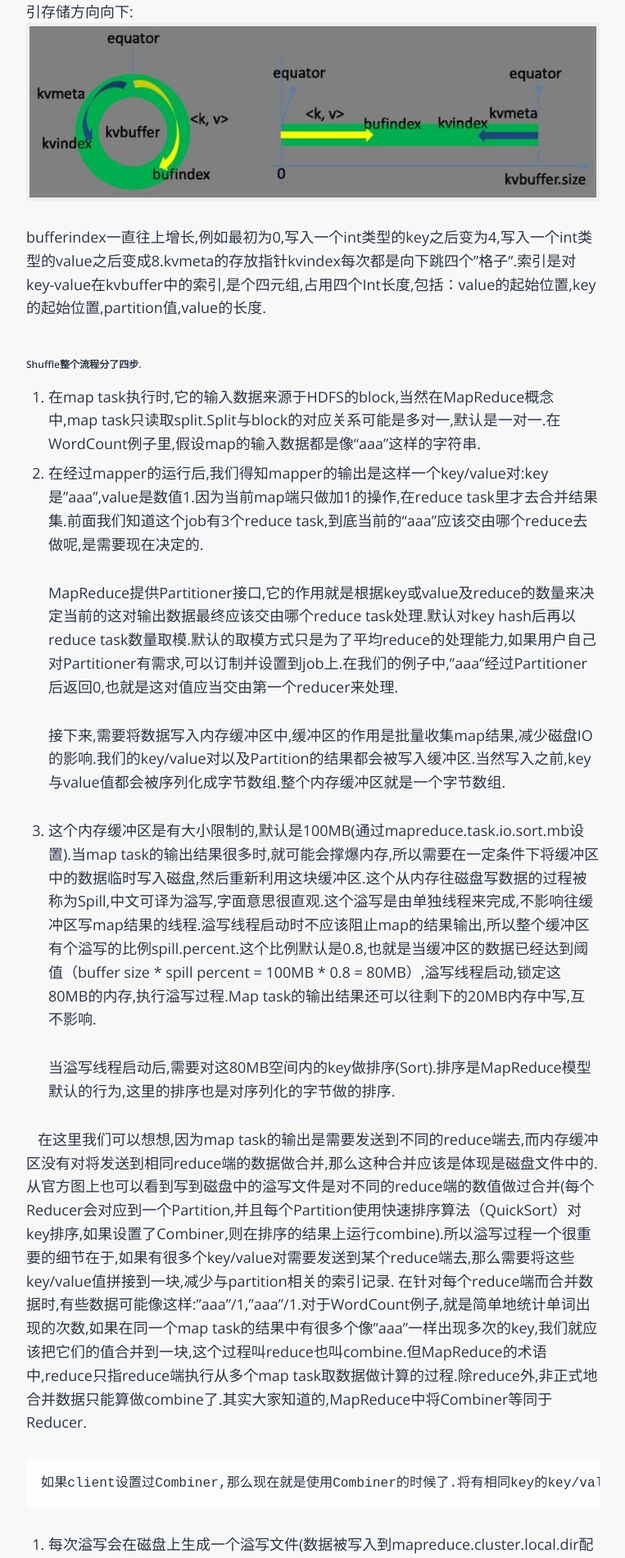
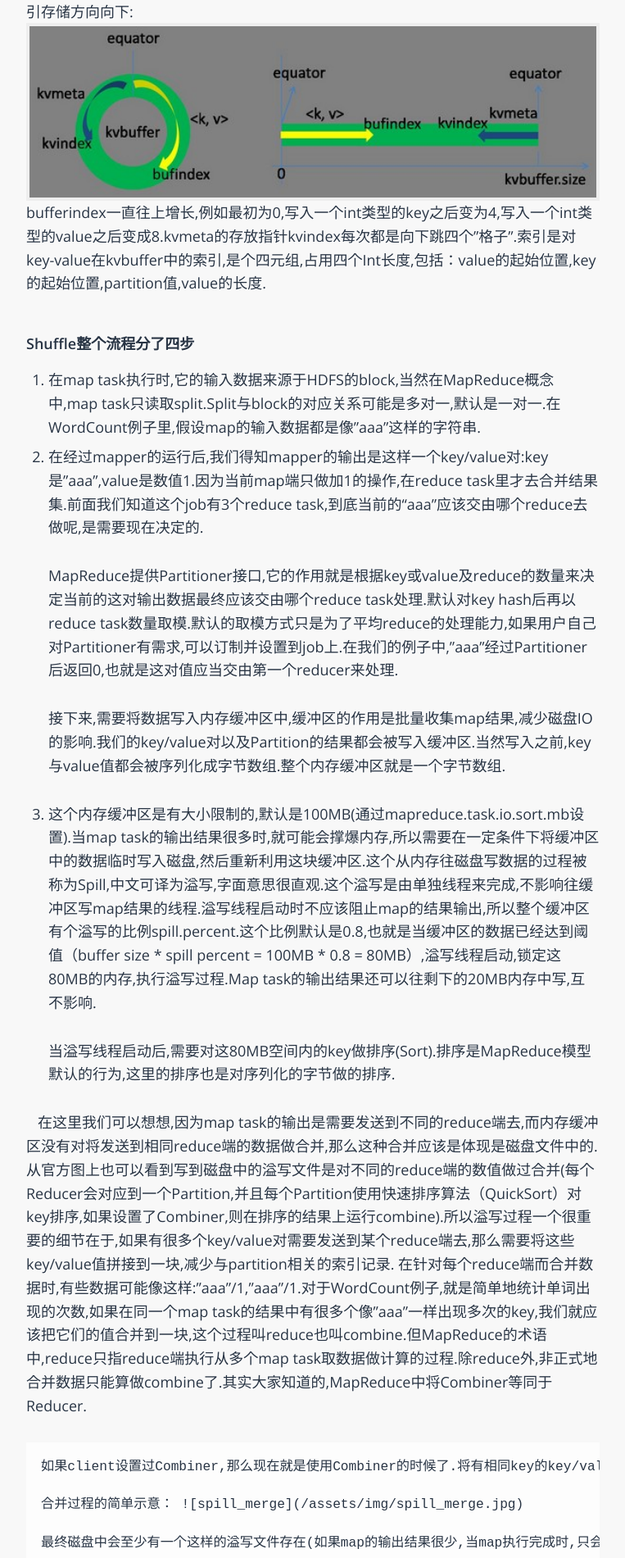
Before and after one commit to kuncle/kuncle.github.io, a Jekyll site: the page built from _posts/2017-03-17-MapReduce的Shuffle.markdown, in a window 1280 px wide. Shown: the part 2884-4785 px from the top of the page at 82% size, without its empty margins (258-1021 px from the left). Built offline with Jekyll 4.4.1, drawn with Linux system fonts in a browser that asks for light colours; some web fonts are replaced; some of the changed text lies outside the part shown.

Commit message:
Update 2017-03-17-MapReduce的Shuffle.markdown

````diff
--- a/_posts/2017-03-17-MapReduce的Shuffle.markdown
+++ b/_posts/2017-03-17-MapReduce的Shuffle.markdown
@@ -28,11 +28,10 @@
 ```
 kvbuffer包含数据区和索引区,这两个区是相邻不重叠的区域,用一个分界点来标识.分界点不是永恒不变的,每次Spill之后都会更新一次.初始分界点为0,数据存储方向为向上增长,索引存储方向向下:
 ![buffer_index](/assets/img/buffer_index.jpg)
-
 bufferindex一直往上增长,例如最初为0,写入一个int类型的key之后变为4,写入一个int类型的value之后变成8.kvmeta的存放指针kvindex每次都是向下跳四个"格子".索引是对key-value在kvbuffer中的索引,是个四元组,占用四个Int长度,包括：value的起始位置,key的起始位置,partition值,value的长度.
 
-###### Shuffle整个流程分了四步.
-1. 在map task执行时,它的输入数据来源于HDFS的block,当然在MapReduce概念中,map task只读取split.Split与block的对应关系可能是多对一,默认是一对一.在WordCount例子里,假设map的输入数据都是像“aaa”这样的字符串.
+#### Shuffle整个流程分了四步
+1. 在map task执行时,它的输入数据来源于HDFS的block,当然在MapReduce概念中,map task只读取split.Split与block的对应关系可能是多对一,默认是一对一.在WordCount例子里,假设map的输入数据都是像"aaa"这样的字符串.
 2. 在经过mapper的运行后,我们得知mapper的输出是这样一个key/value对:key是"aaa",value是数值1.因为当前map端只做加1的操作,在reduce task里才去合并结果集.前面我们知道这个job有3个reduce task,到底当前的“aaa”应该交由哪个reduce去做呢,是需要现在决定的.
 
     MapReduce提供Partitioner接口,它的作用就是根据key或value及reduce的数量来决定当前的这对输出数据最终应该交由哪个reduce task处理.默认对key hash后再以reduce task数量取模.默认的取模方式只是为了平均reduce的处理能力,如果用户自己对Partitioner有需求,可以订制并设置到job上.在我们的例子中,"aaa"经过Partitioner后返回0,也就是这对值应当交由第一个reducer来处理.
@@ -45,7 +44,6 @@
     在这里我们可以想想,因为map task的输出是需要发送到不同的reduce端去,而内存缓冲区没有对将发送到相同reduce端的数据做合并,那么这种合并应该是体现是磁盘文件中的.从官方图上也可以看到写到磁盘中的溢写文件是对不同的reduce端的数值做过合并(每个Reducer会对应到一个Partition,并且每个Partition使用快速排序算法（QuickSort）对key排序,如果设置了Combiner,则在排序的结果上运行combine).所以溢写过程一个很重要的细节在于,如果有很多个key/value对需要发送到某个reduce端去,那么需要将这些key/value值拼接到一块,减少与partition相关的索引记录. 在针对每个reduce端而合并数据时,有些数据可能像这样:"aaa"/1,"aaa"/1.对于WordCount例子,就是简单地统计单词出现的次数,如果在同一个map task的结果中有很多个像"aaa"一样出现多次的key,我们就应该把它们的值合并到一块,这个过程叫reduce也叫combine.但MapReduce的术语中,reduce只指reduce端执行从多个map task取数据做计算的过程.除reduce外,非正式地合并数据只能算做combine了.其实大家知道的,MapReduce中将Combiner等同于Reducer.
 
     如果client设置过Combiner,那么现在就是使用Combiner的时候了.将有相同key的key/value对的value加起来,减少溢写到磁盘的数据量.Combiner会优化MapReduce的中间结果,所以它在整个模型中会多次使用.那哪些场景才能使用Combiner呢?从这里分析,Combiner的输出是Reducer的输入,Combiner绝不能改变最终的计算结果.所以从我的想法来看,Combiner只应该用于那种Reduce的输入key/value与输出key/value类型完全一致,且不影响最终结果的场景.比如累加,最大值等.Combiner的使用一定得慎重,如果用好,它对job执行效率有帮助,反之会影响reduce的最终结果.
-
 4. 每次溢写会在磁盘上生成一个溢写文件(数据被写入到mapreduce.cluster.local.dir配置的目录中的其中一个,使用round robin fashion的方式轮流.注意写入的是本地文件目录,而不是HDFS.Spill文件名像sipll0.out，spill1.out等),如果map的输出结果真的很大,有多次这样的溢写发生,磁盘上相应的就会有多个溢写文件存在.当map task真正完成时,内存缓冲区中的数据也全部溢写到磁盘中形成一个溢写文件(mapreduce.task.io.sort.factor属性配置每次最多合并多少个文件,默认为10,即一次最多合并10个spill文件.spill文件数量大于mapreduce.map.combiner.minspills配置的数,则在合并文件写入之前,会再次运行combiner.如果spill文件数量太少,运行combiner的收益可能小于调用的代价).
 
     合并过程的简单示意：
````
